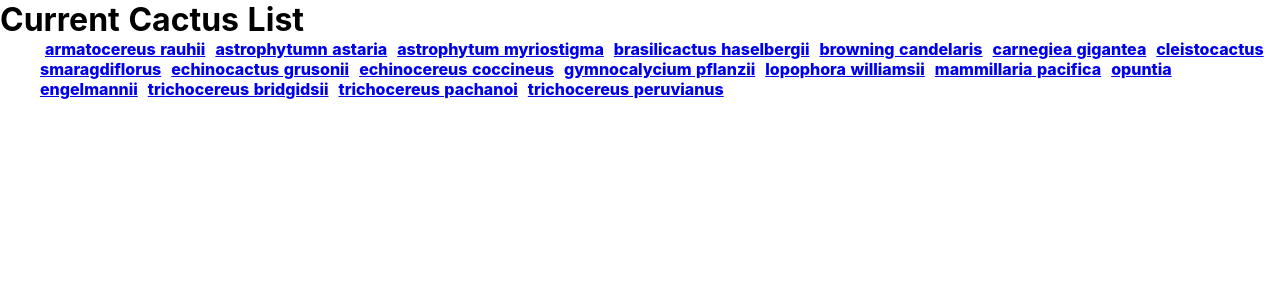
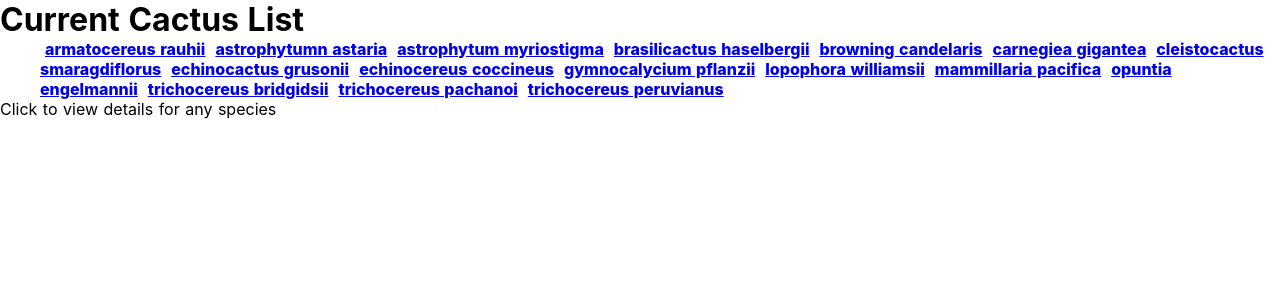
Before and after one commit to Macpeters/cactus, a Nuxt app: page /cactus in a window 1280 px wide. Shown: the top 300 px of the page. Built offline with nearby package versions, Linux system fonts and the light colour scheme.

Commit message:
missing page

```diff
--- a/pages/cactus.vue
+++ b/pages/cactus.vue
@@ -20,6 +20,8 @@
         <li><a href="/cactus/trichocereus_peruvianus">trichocereus peruvianus</a></li>
       </ul>
     <nuxt-child v-if="$route.params.cactus"/>
+
+    <span v-if="!$route.params.cactus">Click to view details for any species</span>
   </div>
 </template>
 
```
